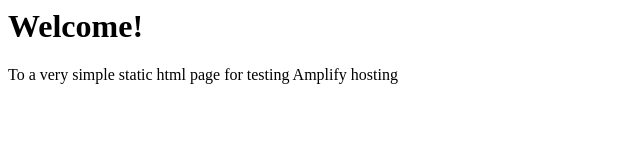
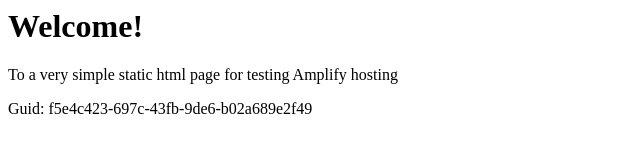
Before and after one commit to aws-aemilia-hkg/Github-PR-Commit-Integration-Test-DoNotTouch-GitHubAutoBuildPrPreviewCanaryTest-v1-prod-ap-east-1, a website: page src/index.html in a window 1280 px wide. Shown: the whole page, without its empty margins (0-640 px from the left). Drawn offline with Linux system fonts and the light colour scheme.

Commit message:
commit from integ tests

```diff
--- a/src/index.html
+++ b/src/index.html
@@ -1,3 +1,5 @@
+
+
 <html lang="en">
 
 <head>
@@ -10,6 +12,6 @@
 <body>
     <h1>Welcome!</h1>
     <p>To a very simple static html page for testing Amplify hosting</p>
-</body>
+    <p>Guid: f5e4c423-697c-43fb-9de6-b02a689e2f49</p></body>
 
 </html>
```
